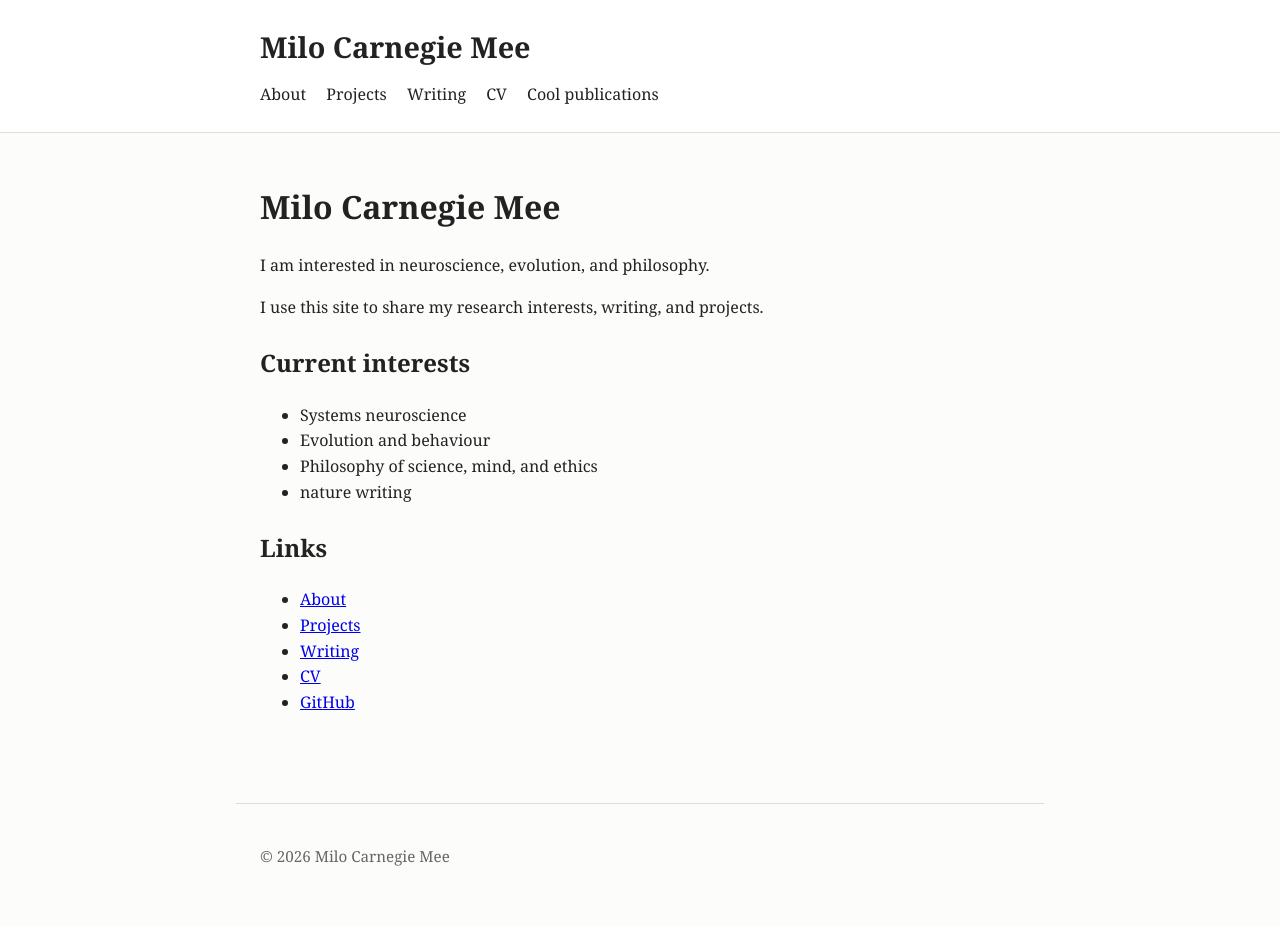
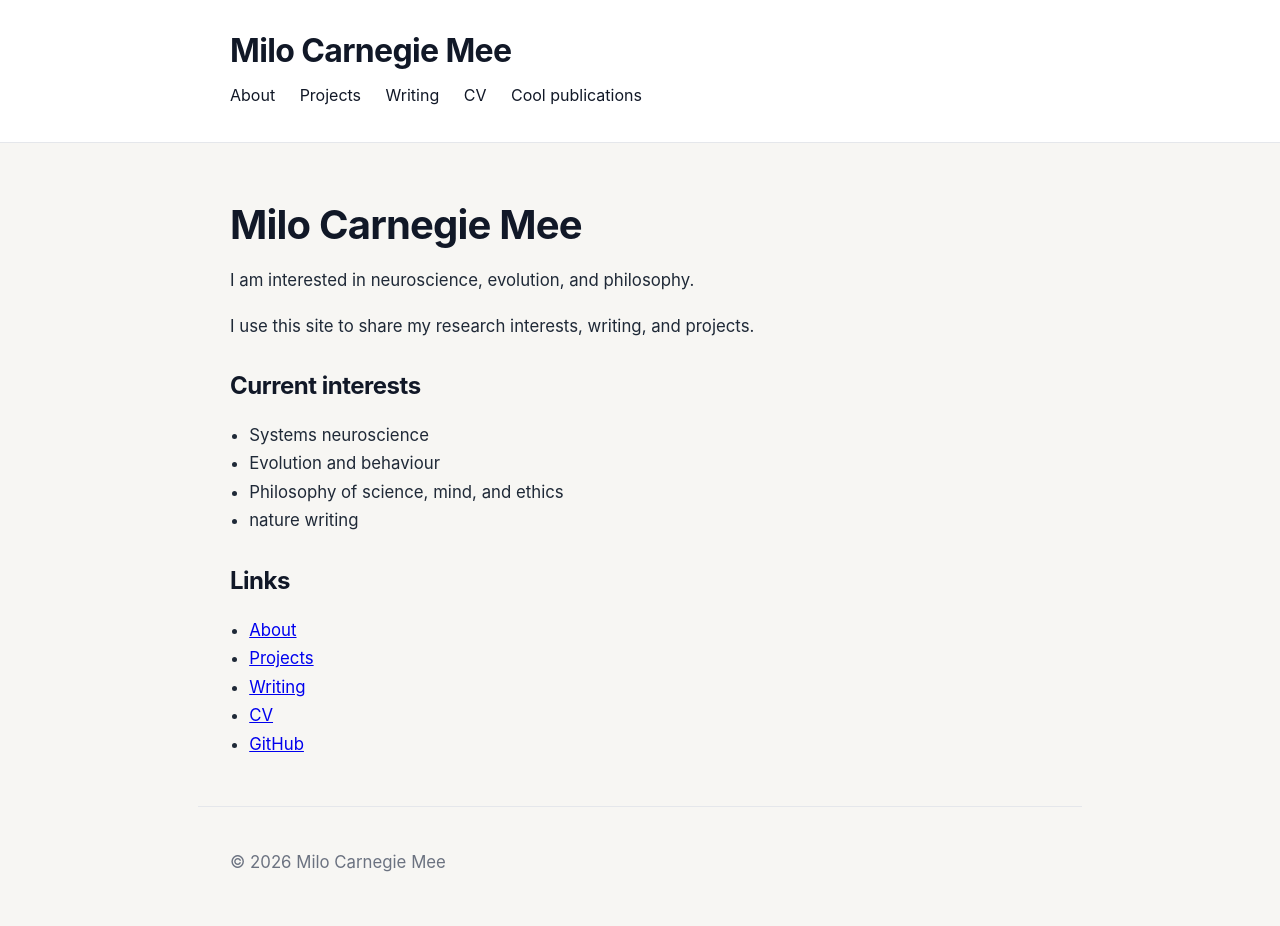
Before and after one commit to Milo-Carnegie-Mee/Milo-Carnegie-Mee.github.io, a Jekyll site: the page built from index.md, in a window 1280 px wide. Built offline with Jekyll 4.4.1, drawn with Linux system fonts in a browser that asks for light colours.

Commit message:
Refactor CSS styles for improved layout and readability
Updated styles for body, container, headers, and footer. Improved typography and spacing.

```diff
--- a/assets/css/style.css
+++ b/assets/css/style.css
@@ -1,30 +1,31 @@
 body {
-  font-family: Georgia, serif;
-  line-height: 1.6;
+  font-family: -apple-system, BlinkMacSystemFont, "Segoe UI", Helvetica, Arial, sans-serif;
+  line-height: 1.7;
   margin: 0;
-  background: #fcfcfa;
-  color: #222;
+  background: #f7f6f3;
+  color: #1f2937;
 }
 
 .container {
-  max-width: 760px;
+  max-width: 820px;
   margin: 0 auto;
-  padding: 1.5rem;
+  padding: 2rem;
 }
 
 .site-header {
-  border-bottom: 1px solid #ddd;
   background: #ffffff;
+  border-bottom: 1px solid #e5e7eb;
 }
 
 .site-header h1 {
   margin: 0;
-  font-size: 1.8rem;
+  font-size: 2rem;
+  letter-spacing: -0.02em;
 }
 
 .site-header a {
   text-decoration: none;
-  color: #222;
+  color: #111827;
 }
 
 nav {
@@ -32,18 +33,47 @@ nav {
 }
 
 nav a {
-  margin-right: 1rem;
+  margin-right: 1.25rem;
+  color: #4b5563;
 }
 
-main h1,
-main h2,
-main h3 {
-  margin-top: 1.5rem;
+nav a:hover {
+  color: #111827;
+}
+
+main {
+  padding-top: 2rem;
+  padding-bottom: 3rem;
+}
+
+h1, h2, h3 {
+  line-height: 1.2;
+  letter-spacing: -0.02em;
+  color: #111827;
+}
+
+h1 {
+  font-size: 2.5rem;
+  margin-bottom: 1rem;
+}
+
+h2 {
+  margin-top: 2rem;
+  font-size: 1.5rem;
+}
+
+p, li {
+  font-size: 1.05rem;
+}
+
+ul {
+  padding-left: 1.2rem;
 }
 
 .site-footer {
-  border-top: 1px solid #ddd;
-  margin-top: 3rem;
+  border-top: 1px solid #e5e7eb;
+  color: #6b7280;
   font-size: 0.95rem;
-  color: #666;
+  padding-top: 1.5rem;
+  padding-bottom: 2rem;
 }
```
